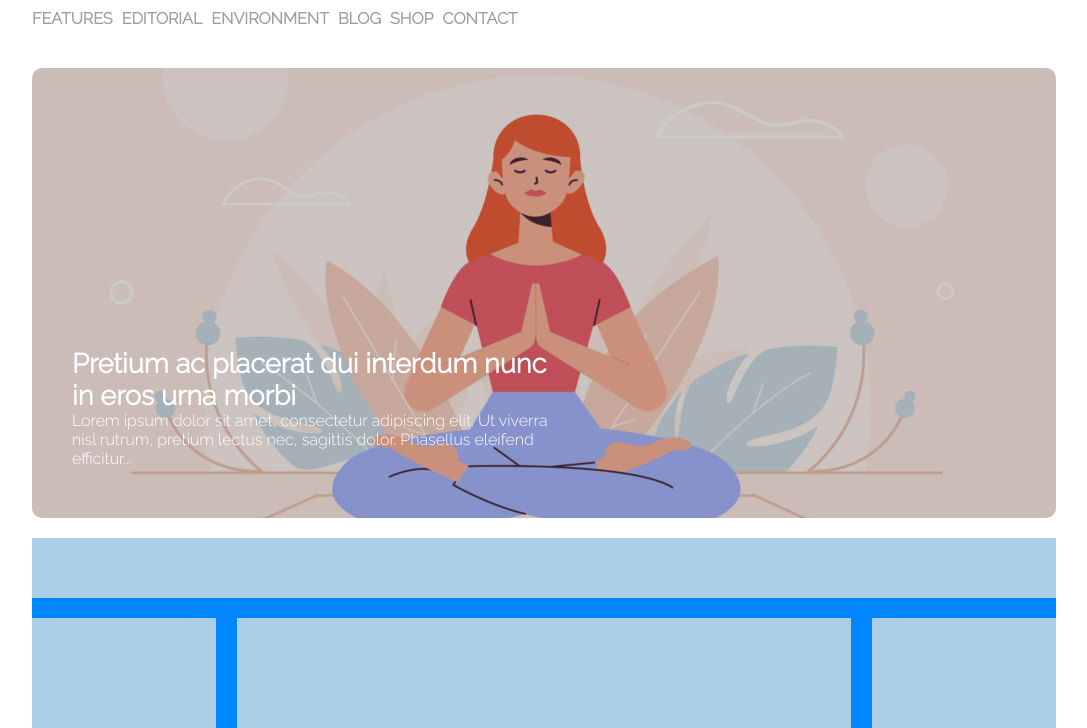
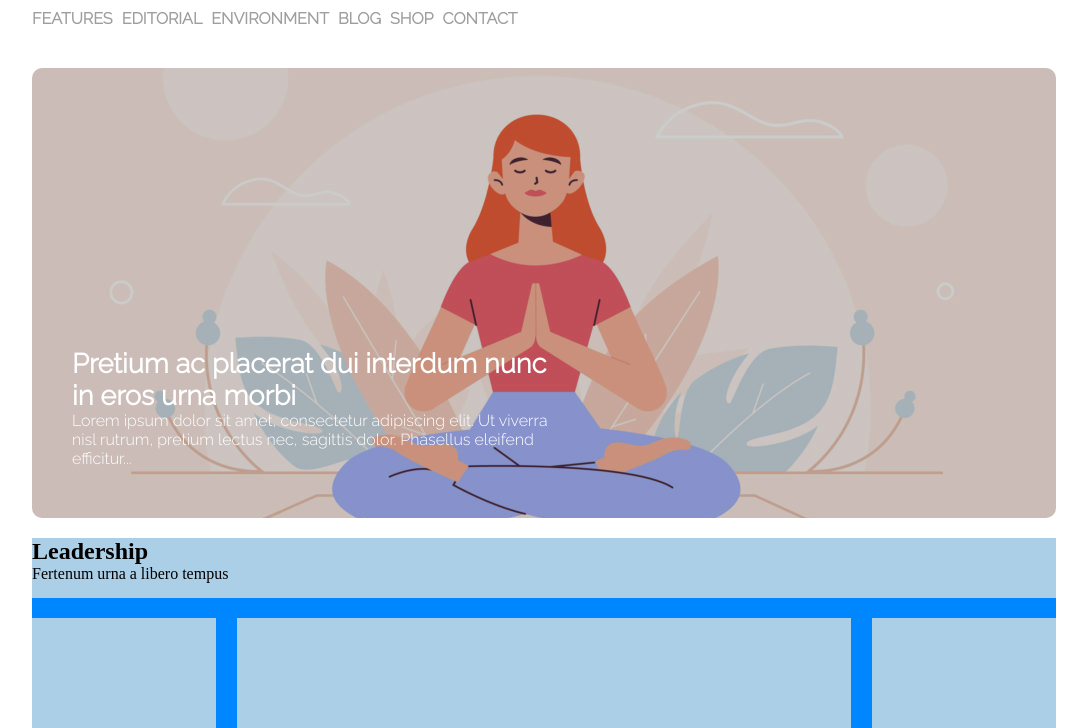
Before and after one commit to EdoardoLai96/htmlcss-wp, a plain HTML site: page index.html in a window 1280 px wide. Shown: the part 72-800 px from the top of the page, without its empty margins (96-1183 px from the left). Drawn offline with Linux system fonts and the light colour scheme.

Commit message:
Creazione intestazione parte blu

```diff
--- a/index.html
+++ b/index.html
@@ -65,7 +65,8 @@
         <section class="parte-azzurra">
 
             <div class="intestazione">
-
+                <h2>Leadership</h2>
+                <p>Fertenum urna a libero tempus</p>
 
             </div>
 
```
